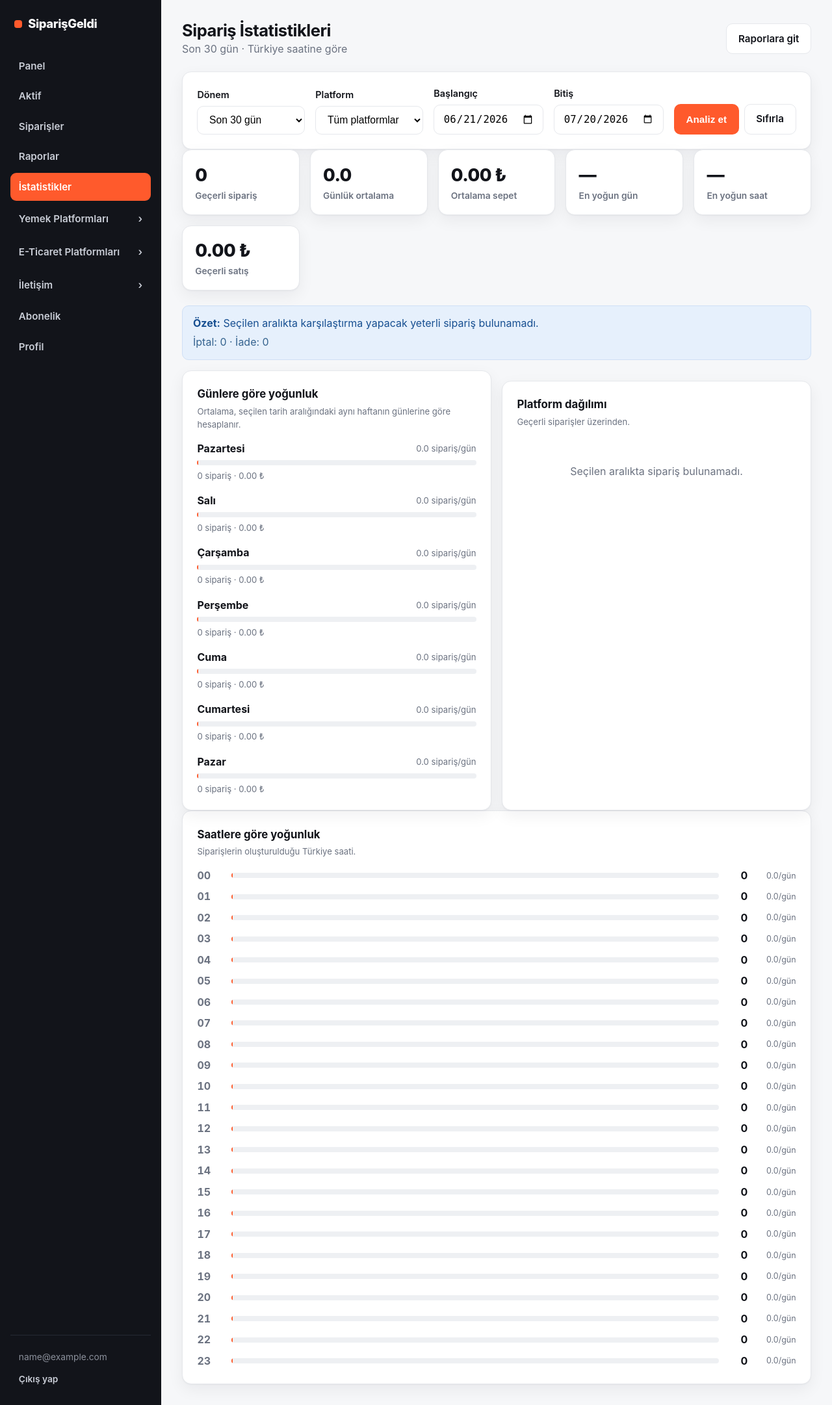
After one commit to canakboyraz/siparisgeldi, a Flask app: page /panel/istatistikler in a window 1280 px wide. The commit adds this page. Shown: the whole page at 65% size. Run offline with Flask 3, Linux system fonts and the light colour scheme; a user stored in the database is signed in; tables that the repository leaves empty hold one stand-in row (values such as "Sample post").

Commit message:
Siparis yogunluk istatistikleri ekle

```diff
--- a/routes/dashboard.py
+++ b/routes/dashboard.py
@@ -947,6 +947,35 @@ def reports():
         "dashboard/reports.html",
         summary=summary,
         orders=orders[:50],
+        filters={
+            "period": period,
+            "platform": platform,
+            "date_from": start_date.isoformat(),
+            "date_to": end_date.isoformat(),
+        },
+        period_label=period_label,
+    )
+
+
+@dashboard_bp.route("/istatistikler")
+@login_required
+def analytics():
+    period = request.args.get("period", "30").strip() or "30"
+    platform = request.args.get("platform", "").strip()
+    date_from = request.args.get("date_from", "").strip()
+    date_to = request.args.get("date_to", "").strip()
+
+    start_date, end_date, period_label = _analytics_date_range(period, date_from, date_to)
+    query = Order.query.filter_by(user_id=current_user.id)
+    if platform:
+        query = query.filter_by(platform=platform)
+    query = _apply_report_date_filter(query, start_date, end_date)
+    orders = query.order_by(Order.created_at.desc()).all()
+    summary = _build_analytics_summary(orders, start_date, end_date)
+
+    return render_template(
+        "dashboard/analytics.html",
+        summary=summary,
         filters={
             "period": period,
             "platform": platform,
@@ -1624,6 +1653,127 @@ def _report_date_range(period: str, date_from: str, date_to: str):
         start = today.replace(day=1)
         return start, today, start.strftime("%m.%Y")
     return today, today, today.strftime("%d.%m.%Y")
+
+
+def _analytics_date_range(period: str, date_from: str, date_to: str):
+    today = datetime.now(TURKEY_TZ).date()
+    if period == "custom":
+        start = _parse_date_value(date_from) or (today - timedelta(days=29))
+        end = _parse_date_value(date_to) or today
+        if end < start:
+            start, end = end, start
+        return start, end, f"{start.strftime('%d.%m.%Y')} - {end.strftime('%d.%m.%Y')}"
+
+    days = {"7": 7, "30": 30, "90": 90, "365": 365}.get(period, 30)
+    start = today - timedelta(days=days - 1)
+    labels = {7: "Son 7 gün", 30: "Son 30 gün", 90: "Son 90 gün", 365: "Son 1 yıl"}
+    return start, today, labels[days]
+
+
+def _order_local_datetime(order: Order):
+    value = order.created_at
+    if not value:
+        return None
+    if value.tzinfo is None:
+        value = pytz.utc.localize(value)
+    return value.astimezone(TURKEY_TZ)
+
+
+def _build_analytics_summary(orders: list, start_date, end_date) -> dict:
+    cancelled = [order for order in orders if _is_cancelled_order(order)]
+    refunded = [order for order in orders if _is_refunded_order(order)]
+    valid = [order for order in orders if order not in cancelled and order not in refunded]
+    day_names = ["Pazartesi", "Salı", "Çarşamba", "Perşembe", "Cuma", "Cumartesi", "Pazar"]
+    day_counts = [0] * 7
+    day_totals = [0.0] * 7
+    day_platforms = [dict() for _ in range(7)]
+    hour_counts = [0] * 24
+    hour_totals = [0.0] * 24
+    platform_data = {}
+
+    occurrences = [0] * 7
+    cursor = start_date
+    while cursor <= end_date:
+        occurrences[cursor.weekday()] += 1
+        cursor += timedelta(days=1)
+
+    for order in valid:
+        local_dt = _order_local_datetime(order)
+        if not local_dt:
+            continue
+        weekday = local_dt.weekday()
+        hour = local_dt.hour
+        amount = float(order.total_price or 0)
+        platform_key = order.platform or "unknown"
+        day_counts[weekday] += 1
+        day_totals[weekday] += amount
+        hour_counts[hour] += 1
+        hour_totals[hour] += amount
+        day_platforms[weekday][platform_key] = day_platforms[weekday].get(platform_key, 0) + 1
+        bucket = platform_data.setdefault(platform_key, {"count": 0, "total": 0.0})
+        bucket["count"] += 1
+        bucket["total"] += amount
+
+    total_days = max(1, (end_date - start_date).days + 1)
+    average_order_value = _sum_orders(valid) / len(valid) if valid else 0
+    max_day_count = max(day_counts) if day_counts else 0
+    max_hour_count = max(hour_counts) if hour_counts else 0
+    weekday_rows = []
+    for index, name in enumerate(day_names):
+        top_platform = max(day_platforms[index], key=day_platforms[index].get) if day_platforms[index] else ""
+        weekday_rows.append({
+            "name": name,
+            "count": day_counts[index],
+            "total": day_totals[index],
+            "occurrences": occurrences[index],
+            "average": day_counts[index] / occurrences[index] if occurrences[index] else 0,
+            "top_platform": top_platform,
+            "top_platform_count": day_platforms[index].get(top_platform, 0),
+            "top_platform_average": day_platforms[index].get(top_platform, 0) / occurrences[index] if occurrences[index] else 0,
+            "bar": (day_counts[index] / max_day_count * 100) if max_day_count else 0,
+        })
+
+    hour_rows = []
+    for hour in range(24):
+        hour_rows.append({
+            "hour": hour,
+            "label": f"{hour:02d}:00 - {(hour + 1) % 24:02d}:00",
+            "count": hour_counts[hour],
+            "total": hour_totals[hour],
+            "average": hour_counts[hour] / total_days,
+            "bar": (hour_counts[hour] / max_hour_count * 100) if max_hour_count else 0,
+        })
+
+    platform_rows = [
+        {
+            "platform": key,
+            "count": value["count"],
+            "total": value["total"],
+            "average": value["total"] / value["count"] if value["count"] else 0,
+            "share": value["count"] / len(valid) * 100 if valid else 0,
+        }
+        for key, value in sorted(platform_data.items(), key=lambda item: item[1]["count"], reverse=True)
+    ]
+    best_day = max(weekday_rows, key=lambda row: row["average"], default=None) if max_day_count else None
+    best_hour = max(hour_rows, key=lambda row: row["count"], default=None) if max_hour_count else None
+    busiest_days = sorted(weekday_rows, key=lambda row: row["average"], reverse=True)
+
+    return {
+        "gross_count": len(orders),
+        "valid_count": len(valid),
+        "valid_total": _sum_orders(valid),
+        "cancelled_count": len(cancelled),
+        "refunded_count": len(refunded),
+        "average_order_value": average_order_value,
+        "average_per_day": len(valid) / total_days if total_days else 0,
+        "best_day": best_day,
+        "best_hour": best_hour,
+        "weekday_rows": weekday_rows,
+        "hour_rows": hour_rows,
+        "platform_rows": platform_rows,
+        "busiest_days": busiest_days[:3],
+        "total_days": total_days,
+    }
 
 
 def _apply_report_date_filter(query, start_date, end_date):
--- a/static/css/style.css
+++ b/static/css/style.css
@@ -186,6 +186,7 @@ footer{border-top:1px solid var(--line);padding:2rem 0;color:var(--muted);font-s
 .btn.disabled{opacity:.45;cursor:not-allowed;pointer-events:none}
 .active-filters{grid-template-columns:2fr 1fr 1fr 1fr 1fr auto}
 .report-filters{grid-template-columns:1fr 1fr 1fr 1fr auto}
+.analytics-filters{grid-template-columns:1fr 1fr 1fr 1fr auto}
 .row-alert{background:#fff7f6}
 .row-alert td:first-child{border-left:3px solid var(--red)}
 .note-cell{max-width:320px;white-space:nowrap;overflow:hidden;text-overflow:ellipsis}
@@ -198,6 +199,21 @@ footer{border-top:1px solid var(--line);padding:2rem 0;color:var(--muted);font-s
   border:1px solid #bfe6d0;border-radius:10px;padding:.5rem .75rem;white-space:nowrap}
 .total-box span{font-size:.82rem;font-weight:700;color:var(--green)}
 .total-box strong{font-size:1.05rem}
+.analytics-insight{margin:1rem 0;padding:.9rem 1rem;border:1px solid #cfe0f5;border-radius:10px;background:var(--blue-soft);color:#174f91}
+.analytics-insight .muted{display:block;margin-top:.25rem;color:#35638f}
+.analytics-caption{font-size:.82rem;margin:.2rem 0 .9rem}
+.analytics-list{display:grid;gap:1rem}
+.analytics-row{display:grid;gap:.35rem}
+.analytics-row-head,.analytics-row-meta{display:flex;align-items:center;justify-content:space-between;gap:.75rem}
+.analytics-row-head span,.analytics-row-meta{font-size:.82rem;color:var(--muted)}
+.analytics-bar{height:8px;background:var(--gray-soft);border-radius:999px;overflow:hidden}
+.analytics-bar span{display:block;height:100%;min-width:2px;border-radius:inherit;background:var(--brand)}
+.analytics-bar.green span{background:var(--green)}
+.hour-chart{display:grid;gap:.48rem;margin-top:.9rem}
+.hour-row{display:grid;grid-template-columns:42px minmax(0,1fr) 34px 64px;align-items:center;gap:.65rem}
+.hour-label{font-variant-numeric:tabular-nums;font-weight:700;color:var(--muted)}
+.hour-row strong{text-align:right}
+.hour-row>.muted{text-align:right;font-size:.78rem}
 .detail-grid{align-items:start;margin-bottom:1rem}
 .detail-list{display:grid;gap:.7rem}
 .detail-list div{display:flex;align-items:flex-start;justify-content:space-between;gap:1rem;border-bottom:1px solid var(--line);padding-bottom:.65rem}
@@ -317,6 +333,7 @@ footer{border-top:1px solid var(--line);padding:2rem 0;color:var(--muted);font-s
   .filters{grid-template-columns:1fr}
   .active-filters{grid-template-columns:1fr}
   .report-filters{grid-template-columns:1fr}
+  .analytics-filters{grid-template-columns:1fr}
   .filters .actions{display:grid;grid-template-columns:1fr 1fr}
   .section-head{align-items:flex-start;flex-direction:column}
   .section-head .inline{width:100%;flex-wrap:wrap}
@@ -328,6 +345,9 @@ footer{border-top:1px solid var(--line);padding:2rem 0;color:var(--muted);font-s
   .btn{padding:.56rem .78rem;font-size:.88rem}
   input[type=text],input[type=email],input[type=password],input[type=date],select{font-size:16px}
   .total-box{width:100%;justify-content:space-between}
+  .analytics-row-meta{align-items:flex-start;flex-direction:column;gap:.1rem}
+  .hour-row{grid-template-columns:32px minmax(0,1fr) 28px}
+  .hour-row>.muted{display:none}
   .detail-list div{display:block}
   .detail-list strong{display:block;text-align:left;max-width:100%;margin-top:.15rem}
   .check-row{align-items:flex-start}
--- a/templates/dashboard/_layout.html
+++ b/templates/dashboard/_layout.html
@@ -12,6 +12,7 @@
       <a href="{{ url_for('dashboard.active_orders') }}" class="{{ 'active' if request.endpoint=='dashboard.active_orders' }}">Aktif</a>
       <a href="{{ url_for('dashboard.orders') }}" class="{{ 'active' if request.endpoint=='dashboard.orders' }}">Siparişler</a>
       <a href="{{ url_for('dashboard.reports') }}" class="{{ 'active' if request.endpoint=='dashboard.reports' }}">Raporlar</a>
+      <a href="{{ url_for('dashboard.analytics') }}" class="{{ 'active' if request.endpoint=='dashboard.analytics' }}">İstatistikler</a>
 
       <details class="nav-group" data-mobile-nav="food" {{ 'open' if request.endpoint in platform_endpoints }}>
         <summary class="{{ 'active' if request.endpoint in platform_endpoints }}">Yemek Platformları</summary>
--- /dev/null
+++ b/templates/dashboard/analytics.html
@@ -0,0 +1,132 @@
+{% extends "dashboard/_layout.html" %}
+{% block title %}İstatistikler · SiparişGeldi{% endblock %}
+{% block panel %}
+<div class="page-head">
+  <div>
+    <h1>Sipariş İstatistikleri</h1>
+    <div class="muted">{{ period_label }} · Türkiye saatine göre</div>
+  </div>
+  <a class="btn btn-ghost" href="{{ url_for('dashboard.reports') }}">Raporlara git</a>
+</div>
+
+<div class="card">
+  <form method="get" class="filters analytics-filters">
+    <div class="field">
+      <label>Dönem</label>
+      <select name="period">
+        <option value="7" {{ 'selected' if filters.period == '7' }}>Son 7 gün</option>
+        <option value="30" {{ 'selected' if filters.period == '30' }}>Son 30 gün</option>
+        <option value="90" {{ 'selected' if filters.period == '90' }}>Son 90 gün</option>
+        <option value="365" {{ 'selected' if filters.period == '365' }}>Son 1 yıl</option>
+        <option value="custom" {{ 'selected' if filters.period == 'custom' }}>Tarih aralığı</option>
+      </select>
+    </div>
+    <div class="field">
+      <label>Platform</label>
+      <select name="platform">
+        <option value="">Tüm platformlar</option>
+        <option value="trendyolgo" {{ 'selected' if filters.platform == 'trendyolgo' }}>Trendyol Go</option>
+        <option value="trendyolgo_market" {{ 'selected' if filters.platform == 'trendyolgo_market' }}>Trendyol Go Market</option>
+        <option value="trendyol_marketplace" {{ 'selected' if filters.platform == 'trendyol_marketplace' }}>Trendyol Pazaryeri</option>
+        <option value="hepsiburada" {{ 'selected' if filters.platform == 'hepsiburada' }}>Hepsiburada</option>
+        <option value="migros" {{ 'selected' if filters.platform == 'migros' }}>Migros Yemek</option>
+        <option value="getir" {{ 'selected' if filters.platform == 'getir' }}>Getir Yemek</option>
+        <option value="yemeksepeti" {{ 'selected' if filters.platform == 'yemeksepeti' }}>Yemeksepeti</option>
+      </select>
+    </div>
+    <div class="field">
+      <label>Başlangıç</label>
+      <input type="date" name="date_from" value="{{ filters.date_from }}">
+    </div>
+    <div class="field">
+      <label>Bitiş</label>
+      <input type="date" name="date_to" value="{{ filters.date_to }}">
+    </div>
+    <div class="field actions">
+      <button class="btn btn-primary" type="submit">Analiz et</button>
+      <a class="btn btn-ghost" href="{{ url_for('dashboard.analytics') }}">Sıfırla</a>
+    </div>
+  </form>
+</div>
+
+<div class="stats">
+  <div class="stat"><div class="v">{{ summary.valid_count }}</div><div class="l">Geçerli sipariş</div></div>
+  <div class="stat"><div class="v">{{ '%.1f'|format(summary.average_per_day) }}</div><div class="l">Günlük ortalama</div></div>
+  <div class="stat"><div class="v">{{ '%.2f'|format(summary.average_order_value) }} ₺</div><div class="l">Ortalama sepet</div></div>
+  <div class="stat"><div class="v">{{ summary.best_day.name if summary.best_day else '—' }}</div><div class="l">En yoğun gün</div></div>
+  <div class="stat"><div class="v">{{ summary.best_hour.label if summary.best_hour else '—' }}</div><div class="l">En yoğun saat</div></div>
+  <div class="stat"><div class="v">{{ '%.2f'|format(summary.valid_total) }} ₺</div><div class="l">Geçerli satış</div></div>
+</div>
+
+<div class="analytics-insight">
+  <strong>Özet:</strong>
+  {% if summary.best_day and summary.best_hour %}
+    {{ summary.best_day.name }} günleri ortalama {{ '%.1f'|format(summary.best_day.average) }} sipariş,
+    en yoğun saat ise {{ summary.best_hour.label }} aralığı.
+  {% else %}
+    Seçilen aralıkta karşılaştırma yapacak yeterli sipariş bulunamadı.
+  {% endif %}
+  <span class="muted">İptal: {{ summary.cancelled_count }} · İade: {{ summary.refunded_count }}</span>
+</div>
+
+<div class="grid-2">
+  <div class="card">
+    <div class="card-title">Günlere göre yoğunluk</div>
+    <div class="muted analytics-caption">Ortalama, seçilen tarih aralığındaki aynı haftanın günlerine göre hesaplanır.</div>
+    <div class="analytics-list">
+      {% for row in summary.weekday_rows %}
+      <div class="analytics-row">
+        <div class="analytics-row-head">
+          <strong>{{ row.name }}</strong>
+          <span>{{ '%.1f'|format(row.average) }} sipariş/gün</span>
+        </div>
+        <div class="analytics-bar"><span style="width:{{ row.bar }}%"></span></div>
+        <div class="analytics-row-meta">
+          <span>{{ row.count }} sipariş · {{ '%.2f'|format(row.total) }} ₺</span>
+          {% if row.top_platform %}<span>{{ platform_label(row.top_platform) }} · ort. {{ '%.1f'|format(row.top_platform_average) }}</span>{% endif %}
+        </div>
+      </div>
+      {% endfor %}
+    </div>
+  </div>
+
+  <div class="card">
+    <div class="card-title">Platform dağılımı</div>
+    <div class="muted analytics-caption">Geçerli siparişler üzerinden.</div>
+    {% if summary.platform_rows %}
+    <div class="analytics-list">
+      {% for row in summary.platform_rows %}
+      <div class="analytics-row">
+        <div class="analytics-row-head">
+          <strong>{{ platform_label(row.platform) }}</strong>
+          <span>{{ row.count }} sipariş</span>
+        </div>
+        <div class="analytics-bar green"><span style="width:{{ row.share }}%"></span></div>
+        <div class="analytics-row-meta">
+          <span>{{ '%.1f'|format(row.share) }}% · {{ '%.2f'|format(row.total) }} ₺</span>
+          <span>Ort. {{ '%.2f'|format(row.average) }} ₺</span>
+        </div>
+      </div>
+      {% endfor %}
+    </div>
+    {% else %}
+    <div class="empty">Seçilen aralıkta sipariş bulunamadı.</div>
+    {% endif %}
+  </div>
+</div>
+
+<div class="card">
+  <div class="card-title">Saatlere göre yoğunluk</div>
+  <div class="muted analytics-caption">Siparişlerin oluşturulduğu Türkiye saati.</div>
+  <div class="hour-chart">
+    {% for row in summary.hour_rows %}
+    <div class="hour-row">
+      <span class="hour-label">{{ '%02d'|format(row.hour) }}</span>
+      <div class="analytics-bar"><span style="width:{{ row.bar }}%"></span></div>
+      <strong>{{ row.count }}</strong>
+      <span class="muted">{{ '%.1f'|format(row.average) }}/gün</span>
+    </div>
+    {% endfor %}
+  </div>
+</div>
+{% endblock %}
```
